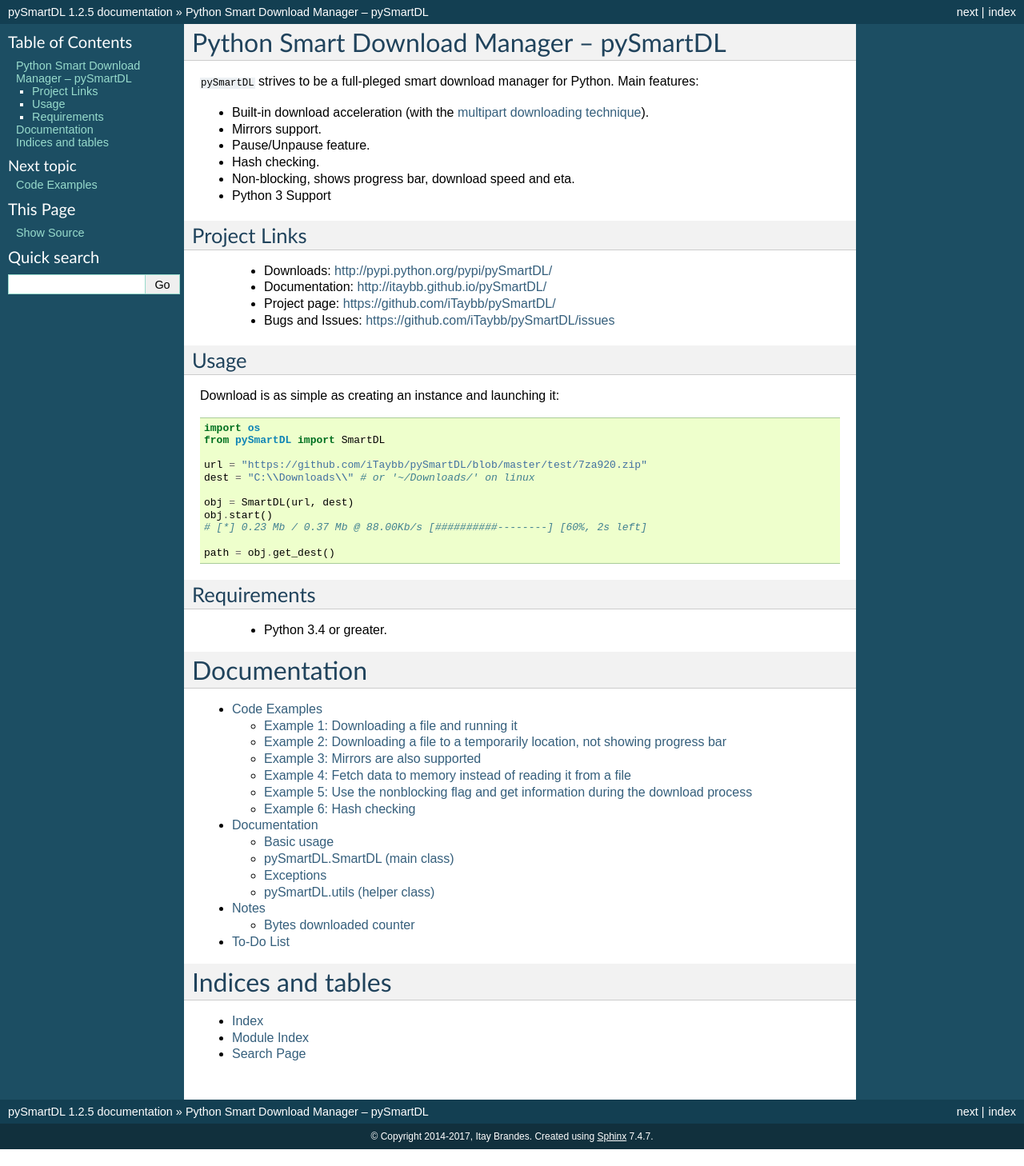
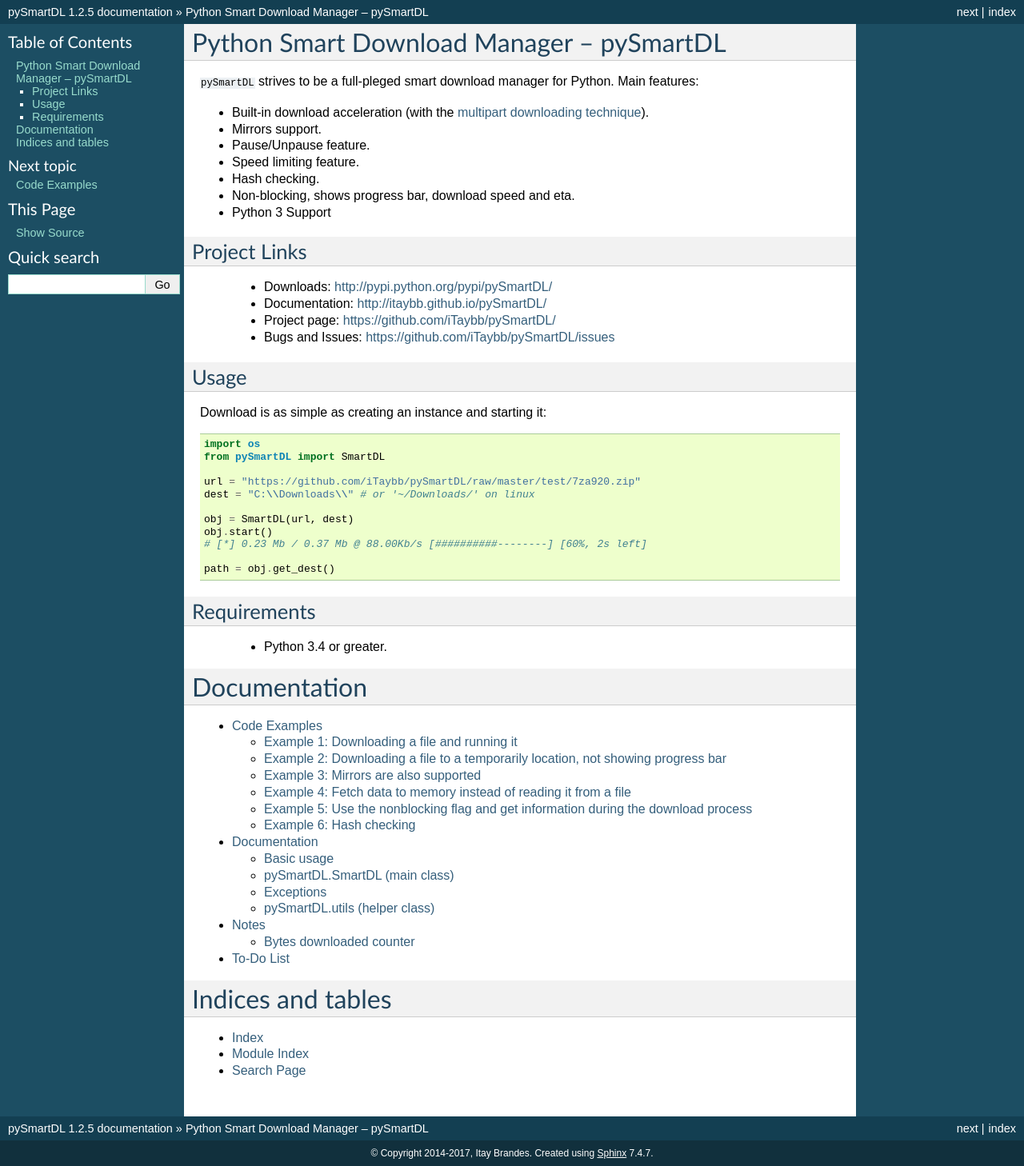
Before and after one commit to iTaybb/pySmartDL, a Sphinx documentation site: the page built from docs/index.rst, in a window 1280 px wide. Shown: the whole page at 80% size. Built offline with Sphinx 7.4.7, drawn with Linux system fonts in a browser that asks for light colours; formulas are drawn with MathJax 3; before the commit the page ends 1437 px from its top, so only the background shows below that.

Commit message:
Fix test URL from blob to raw

```diff
--- a/docs/code.rst
+++ b/docs/code.rst
@@ -10,7 +10,7 @@
 	import os
 	from pySmartDL import SmartDL
 
-	url = "https://github.com/iTaybb/pySmartDL/blob/master/test/7za920.zip"
+	url = "https://github.com/iTaybb/pySmartDL/raw/master/test/7za920.zip"
 	dest = "C:\\Downloads\\" # or '~/Downloads/' on linux
 
 	obj = SmartDL(url, dest)
--- a/docs/index.rst
+++ b/docs/index.rst
@@ -11,6 +11,7 @@
 * Built-in download acceleration (with the `multipart downloading technique <http://stackoverflow.com/questions/93642/how-do-download-accelerators-work>`_).
 * Mirrors support.
 * Pause/Unpause feature.
+* Speed limiting feature.
 * Hash checking.
 * Non-blocking, shows progress bar, download speed and eta.
 * Python 3 Support
@@ -28,12 +29,12 @@
 Usage
 =====
 
-Download is as simple as creating an instance and launching it::
+Download is as simple as creating an instance and starting it::
 
 	import os
 	from pySmartDL import SmartDL
 
-	url = "https://github.com/iTaybb/pySmartDL/blob/master/test/7za920.zip"
+	url = "https://github.com/iTaybb/pySmartDL/raw/master/test/7za920.zip"
 	dest = "C:\\Downloads\\" # or '~/Downloads/' on linux
 
 	obj = SmartDL(url, dest)
--- a/docs/todo.rst
+++ b/docs/todo.rst
@@ -1,6 +1,4 @@
 To-Do List
 ==========
 
-* Transfer Speed Limits
 * Proxy support
-* Improve code
```
Also changed, not shown: README.md (+3 -2 lines), docs/examples.rst (+5 -5 lines), 1 other file.
